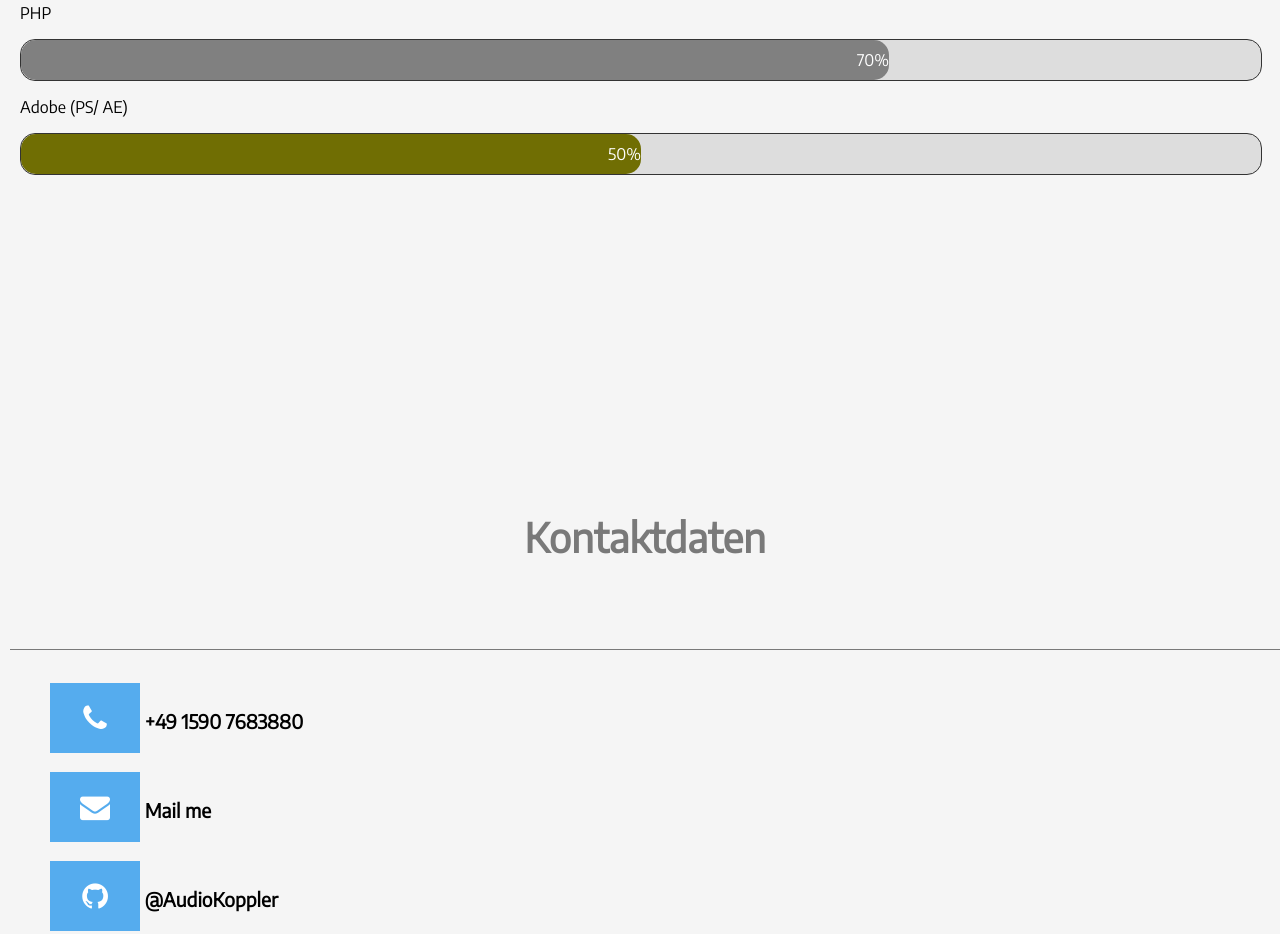
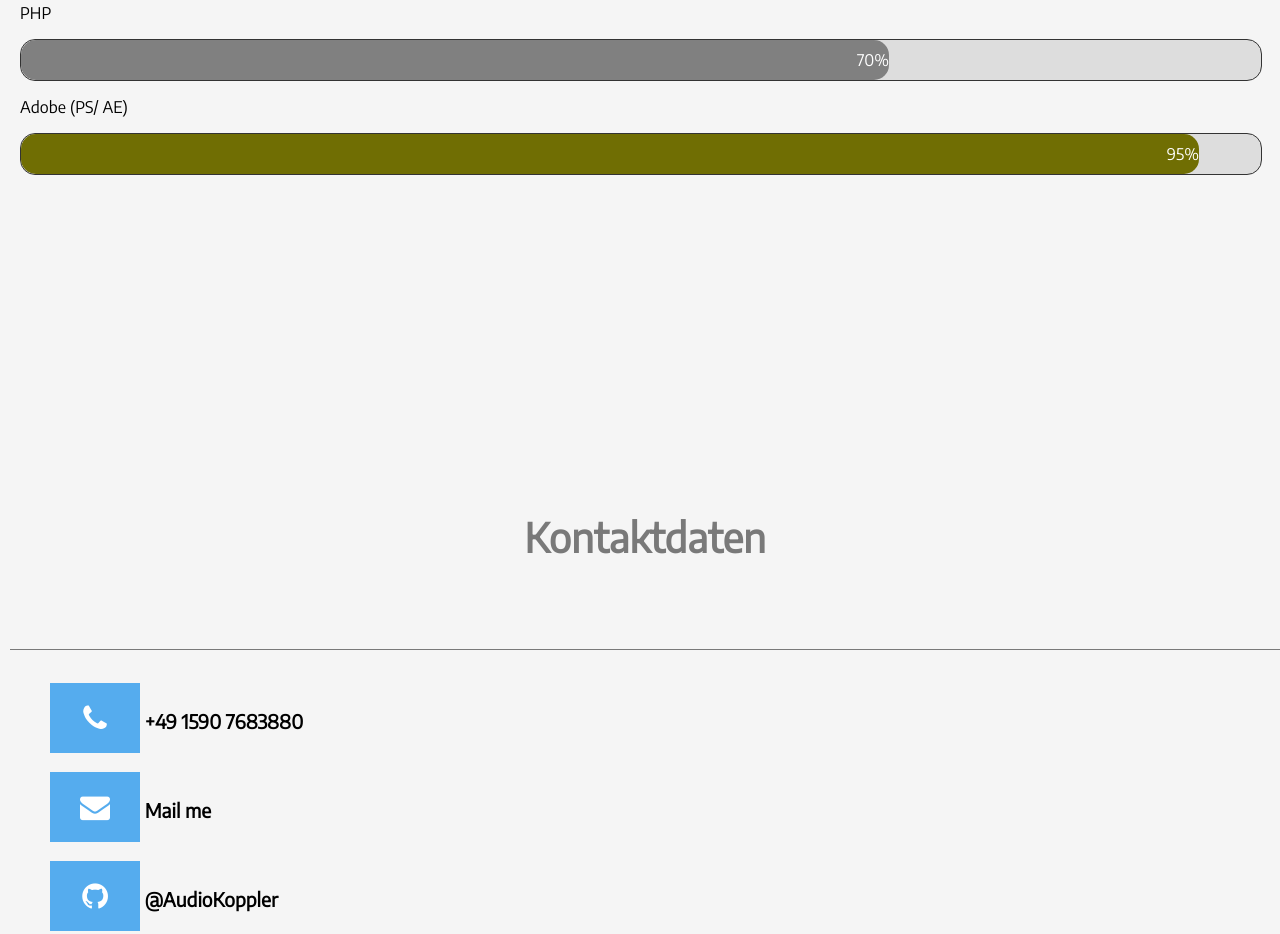
Before and after one commit to AudioKoppler/portfolio, a plain HTML site: page index.html in a window 1280 px wide. Shown: the part 2279-3213 px from the top of the page. Drawn offline with Linux system fonts and the light colour scheme.

Commit message:
skills fixed

```diff
--- a/css/mystyle.css
+++ b/css/mystyle.css
@@ -181,4 +181,4 @@ ul.topnav {
 .css {width: 80%; background-color: #2196F3; border-radius: 15px 15px 15px 15px;} /* Blue */
 .js {width: 45%; background-color: #f44336; border-radius: 15px 15px 15px 15px;} /* Red */
 .php {width: 70%; background-color: #808080;border-radius: 15px 15px 15px 15px;} /* Dark Grey */
-.ps {width: 50%; background-color: #706e03;border-radius: 15px 15px 15px 15px;} /* Dark Grey */
+.ps {width: 95%; background-color: #706e03;border-radius: 15px 15px 15px 15px;} /* Dark Grey */
--- a/index.html
+++ b/index.html
@@ -67,7 +67,7 @@
         </div>
         <p>Adobe (PS/ AE)</p>
         <div class="container">
-            <div class="skills ps">50%</div>
+            <div class="skills ps">95%</div>
         </div>
     </div>
     <div class="contact">
```
